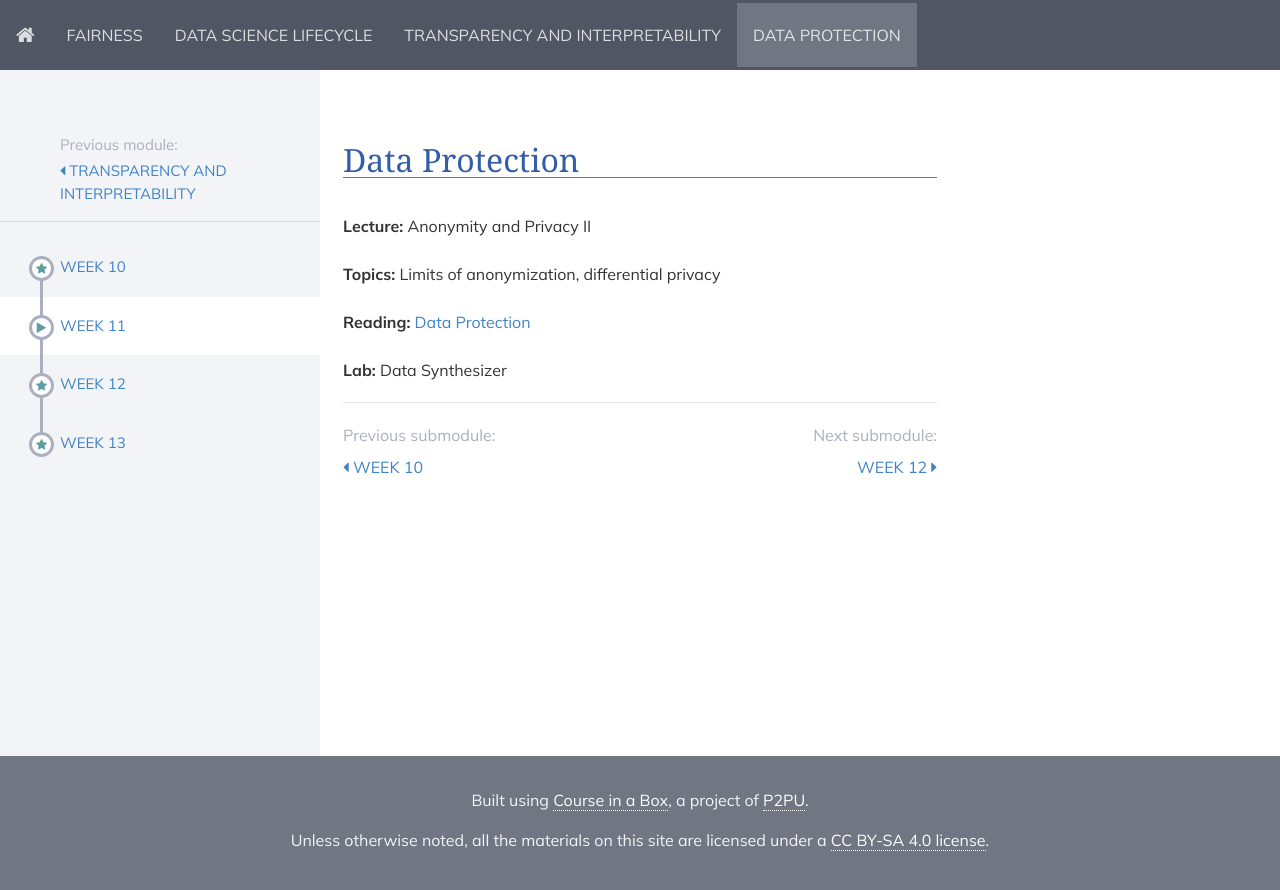
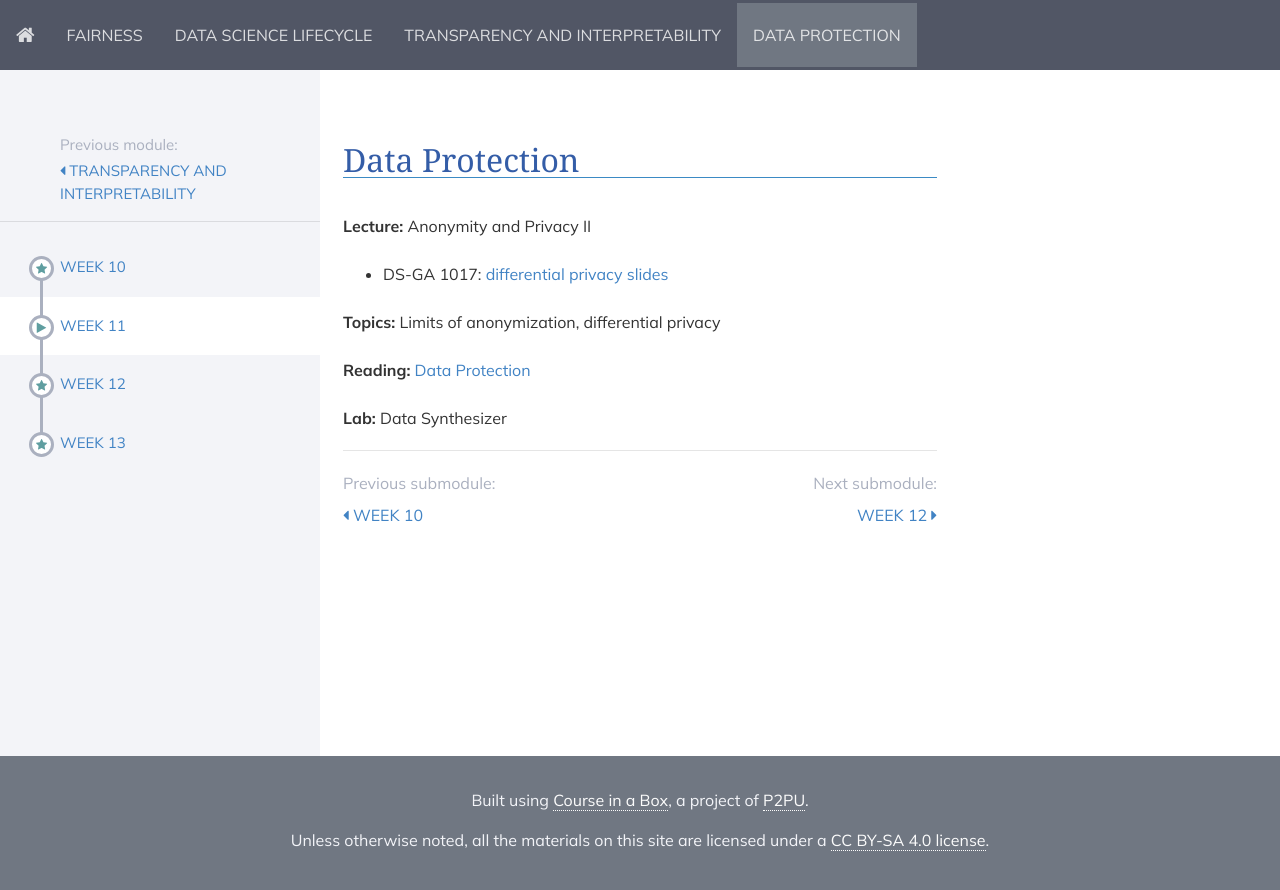
Before and after one commit to DataResponsibly/rds24, a Jekyll site: the page built from modules/data_protection/_posts/2000-01-02-week8.md, in a window 1280 px wide. Shown: the top 890 px of the page. Built offline with Jekyll 4.4.1, drawn with Linux system fonts in a browser that asks for light colours; nearby versions of some CDN libraries.

Commit message:
Update 2000-01-02-week8.md

```diff
--- a/modules/data_protection/_posts/2000-01-02-week8.md
+++ b/modules/data_protection/_posts/2000-01-02-week8.md
@@ -6,7 +6,7 @@ title: Week 11
 
 **Lecture:** Anonymity and Privacy II
 
-<!-- * DS-GA 1017: [differential privacy slides](../../../assets/7_8_Privacy_1017.pdf) -->
+* DS-GA 1017: [differential privacy slides](../../../assets/10_11_Privacy_1017.pdf)
 
 **Topics:** Limits of anonymization, differential privacy
 
```
